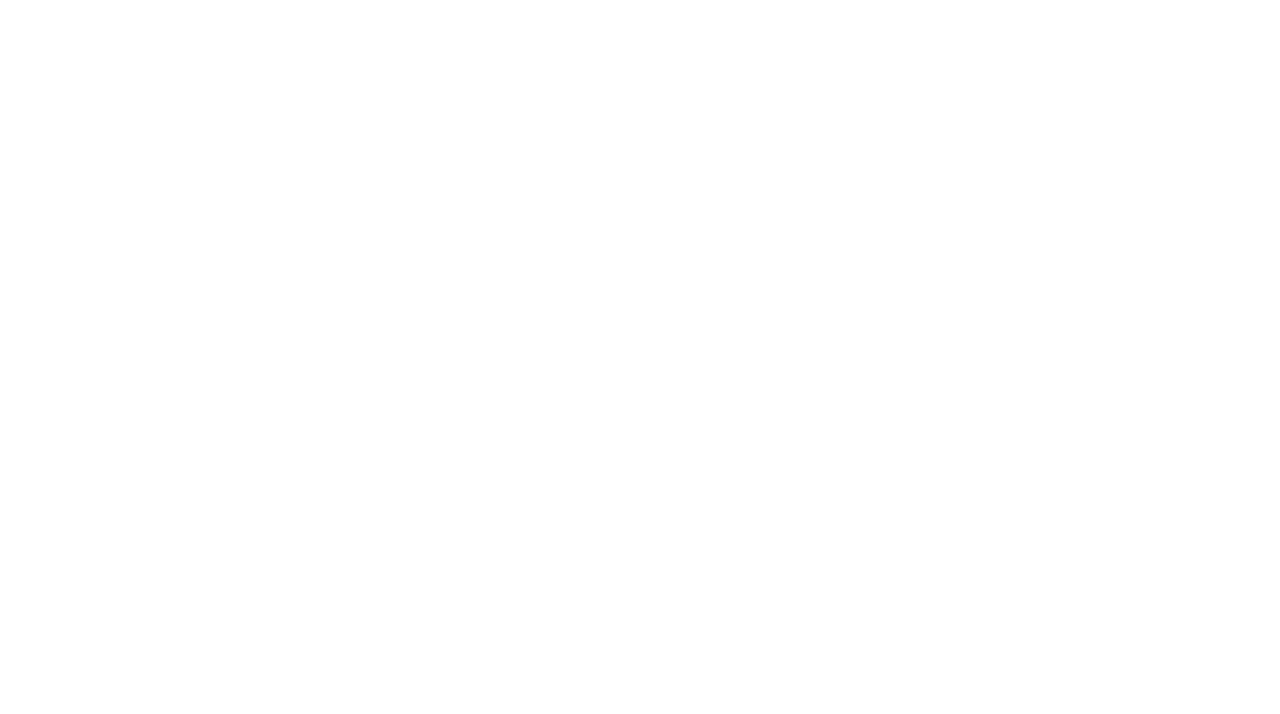
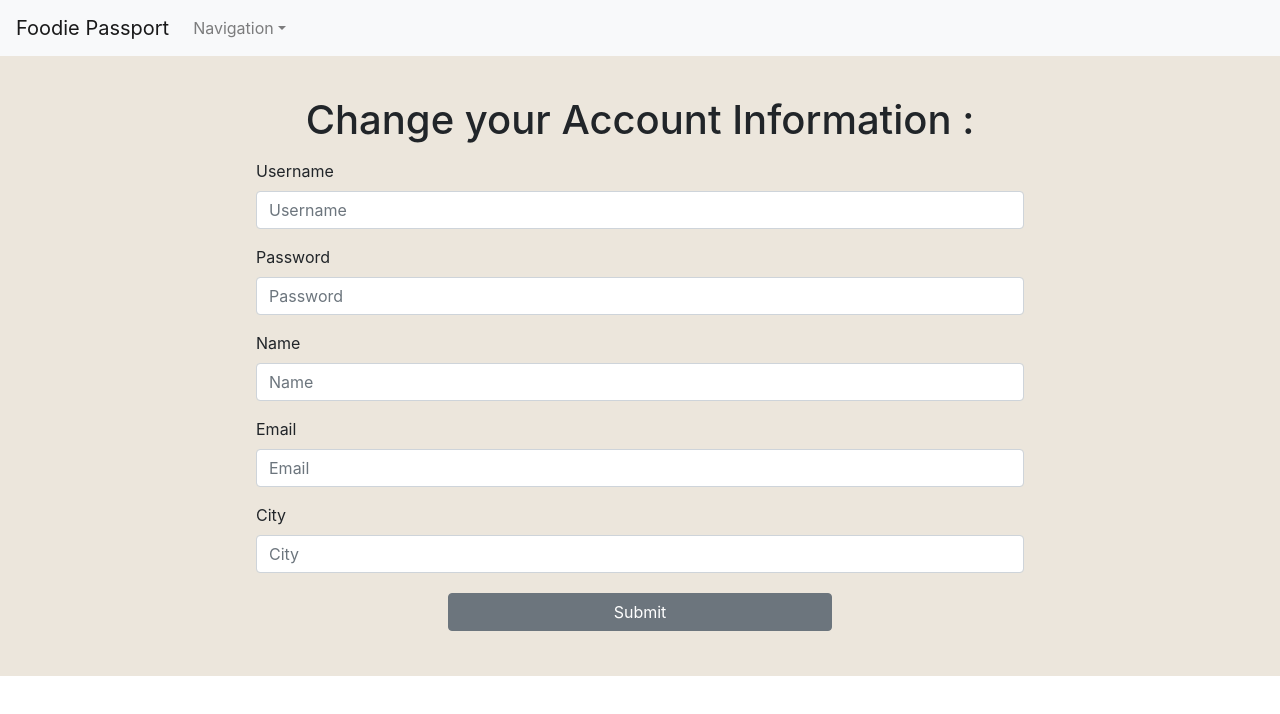
Before and after one commit to Restaurant-Passport-4/FE-Restuarant-Passport-4, a React (Create React App) app: page /editProfile in a window 1280 px wide. Shown: the top 714 px of the page. Built offline with nearby package versions, Linux system fonts and the light colour scheme.

Commit message:
wednesday commit

```diff
--- a/src/App.js
+++ b/src/App.js
@@ -15,6 +15,7 @@ import Settings from './components/menu/settings';
 import NewRestaurantForm from './components/menu/passport/newRestaurantForm';
 import Restaurant from './components/menu/dashboard/restaurant/restaurant';
 import EditPassport from './components/menu/passport/editPassport';
+import EditProfile from './components/menu/profile/editProfile';
 
 function App() {
   const [loggedIn, setLoggedIn] = useState(localStorage.getItem('token')? true: false);
@@ -38,6 +39,7 @@ function App() {
           <Route path = "/newRestaurant" component = {NewRestaurantForm} />
           <Route path = "/restaurant/:ID" component = {Restaurant} />
           <Route path = "/editpassport" component = {EditPassport} />
+          <Route path = "/editProfile" component = {EditProfile} />
         </Switch>
       </FoodieContext.Provider>
     </main>
--- a/src/components/log_reg/login.js
+++ b/src/components/log_reg/login.js
@@ -28,6 +28,8 @@ const LogIn = props => {
     }
 
     return (
+        <Background>
+            <Img src={require('./imgs/foodiePassportLogo.PNG')} alt='foodie passport logo' />
             <FormContainer>
                 <H1>Login</H1>
                 <Form onSubmit={onSubmit}>
@@ -49,14 +51,22 @@ const LogIn = props => {
                     </FormGroup>
                     <BtnContainer>
                         <Button type='submit'>Log In</Button>
-                    <Link to='/register'>New User? Sign Up</Link>
+                    </BtnContainer>
+                    <BtnContainer>
+                        <Link to='/register'>New User? <br /> Sign Up</Link>
                     </BtnContainer>
                 </Form>
             </FormContainer>
+        </Background>
     )
 }
 
 export default LogIn;
+
+const Background = styled.div`
+    background-color: #ECE6DC;
+    padding: 25px 0;
+`;
 
 const H1 = styled.h1`
     text-align: center;
@@ -73,6 +83,13 @@ const BtnContainer = styled.div`
     display: flex;
     flex-direction: column;
     justify-content: center;
-    margin: 10px auto;
+    margin: 15px auto;
     text-align: center;
 `;
+
+const Img = styled.img`
+    margin: 10px auto;
+    width: 80%;
+    max-width: 500px;
+    display: block;
+`;
--- a/src/components/log_reg/register.js
+++ b/src/components/log_reg/register.js
@@ -35,6 +35,7 @@ const Register = () => {
         }
 
     return (
+        <Background>
             <FormContainer>
                 <H1>Register your new account:</H1>
                 <Form onSubmit={onSubmit}>
@@ -63,8 +64,8 @@ const Register = () => {
                         <Link to ='/'>Returning User? Sign in</Link>
                     </BtnContainer>
                 </Form>
-
             </FormContainer>
+        </Background>
     )
 
 }
@@ -89,3 +90,7 @@ const BtnContainer = styled.div`
     margin: 20px auto;
     text-align: center;
 `;
+const Background = styled.div`
+    background-color: #ECE6DC;
+    padding: 25px 0;
+`;
--- a/src/components/menu/dashboard/restaurant/restaurant.js
+++ b/src/components/menu/dashboard/restaurant/restaurant.js
@@ -4,25 +4,80 @@ import {
     Card, CardImg, CardText, CardBody,
     CardTitle, CardSubtitle, Button
   } from 'reactstrap';
+  import styled from 'styled-components';
 
 const Restaurant = (props) => {
-    const{ id, name, city, address } = props;
+    const{ id, name, city, address, addToPassport } = props;
 
     return (
         <div>
           <NavBar />
-          <Card>
-            <CardImg top width="100%" src="" alt="restaurant photo" />
-            <CardBody>
-              <CardTitle>{name}</CardTitle>
-              <CardSubtitle>{city}</CardSubtitle>
-              <CardSubtitle>{address}</CardSubtitle>
-              <CardText>description/notes</CardText>
-              <Button>Add/Remove To/From Passport</Button>
-            </CardBody>
-          </Card>
+          <CardStyled>
+            <img width="100%" src="" alt="restaurant picture" />
+            <CardH2>{name}</CardH2>
+            <CardH4>{city}</CardH4>
+            <CardH4>{address}</CardH4>
+            <ButtonCont>
+              <ButtonStyled onClick={addToPassport}>Add to passport</ButtonStyled>
+            </ButtonCont>
+           </CardStyled>
         </div>
       );
 };
 
 export default Restaurant
+
+const Background = styled.div`
+    background-color: #ECE6DC;
+    height: 100vh;
+`;
+const ButtonLink = styled.button`
+  width: 100%;
+  border-radius: 15px;
+  color: white;
+  background-color: #8C2C2C;
+  height: 60px;
+  border: 3px solid #F6EFE5
+  &:hover{
+    background-color: #F6EFE5;
+    border: 3px solid #8C2C2C;
+    color: #8C2C2C;
+    }
+`;
+const ButtonCont = styled.div`
+  width: 100%;
+  display: flex;
+  justify-content: space-evenly;
+  margin: 25px auto;
+`;
+const ButtonStyled = styled.button`
+  width: 40%;
+  border-radius: 15px;
+  color: white;
+  background-color: #8C2C2C;
+  height: 60px;
+  border: 3px solid #F6EFE5
+  &:hover{
+   background-color: #F6EFE5;
+   border: 3px solid #8C2C2C;
+   color: #8C2C2C;
+   }
+`;
+const CardStyled = styled.div`
+  width: 46%;
+  background-color: #E5E5E5;
+  border: 2px solid #8C2C2C;
+  border-radius: 15px;
+  margin: 20px 2%;
+  @media(max-width: 400px) {
+    width: 85%;
+    margin: 10px 1.5% 0 1.5%;
+  }
+`;
+const CardH2 = styled.h2`
+  text-align: center;
+  margin-top: 10px;
+`;
+const CardH4 = styled.h4`
+  text-align: center;
+`;
--- a/src/components/menu/dashboard/suggestionCard.js
+++ b/src/components/menu/dashboard/suggestionCard.js
@@ -12,7 +12,8 @@ const SuggestionCard = (props) => {
           <CardH4>{address}</CardH4>
           <img width="100%" src="" alt="restaurant picture" />
           <ButtonCont>
-            <Link to={`/restaurant/${id}`}><ButtonLink>View More Details</ButtonLink></Link>
+            <Link to={`/restaurant/${id}`}>
+            <ButtonLink>View More Details</ButtonLink></Link>
             <ButtonStyled onClick={addToPassport}>Add to passport</ButtonStyled>
           </ButtonCont>
         </CardStyled>
@@ -55,7 +56,7 @@ const ButtonStyled = styled.button`
 `;
 const CardStyled = styled.div`
   width: 46%;
-  background-color: #ECE6DC;
+  background-color: #E5E5E5;
   border: 2px solid #8C2C2C;
   border-radius: 15px;
   margin: 20px 2%;
--- a/src/components/menu/dashboard/suggestionList.js
+++ b/src/components/menu/dashboard/suggestionList.js
@@ -57,6 +57,8 @@ const CardContainer = styled.div`
     @media(max-width: 400px){
         width: 100%;
         border-radius: 0;
+        border: none;
+
 
     }
 `;
--- a/src/components/menu/passport/addRestaurant.js
+++ b/src/components/menu/passport/addRestaurant.js
@@ -7,12 +7,16 @@ const AddRestaurant = () => {
 
 
     return(
-        <div>
+        <Background>
             <Link to='/newRestaurant'>
                 <Button outline color="secondary">Add a New Restaurant</Button>{' '}
             </Link>
-        </div>
+        </Background>
     );
 };
 
 export default AddRestaurant;
+
+const Background = styled.div`
+    background-color: #ECE6DC;
+`;
--- a/src/components/menu/passport/editPassport.js
+++ b/src/components/menu/passport/editPassport.js
@@ -1,4 +1,5 @@
 import React, { useState } from 'react';
+import styled from 'styled-components';
 import { Button, Form, FormGroup, Label, Input } from 'reactstrap';
 import axiosWithAuth from '../../axiosWithAuth';
 
@@ -28,8 +29,9 @@ const EditPassport = props => {
     }
 
     return (
-        <div>
+        <Background>
             <h1>Edit passport entry:</h1>
+            <FormContainer>
                 <Form>
                     <FormGroup onSubmit={onSubmit}>
                         <Label for='name'>Restuarant Name</Label>
@@ -99,8 +101,18 @@ const EditPassport = props => {
                     </FormGroup>
                         <Button type='submit'>Submit</Button>
                 </Form>
-        </div>
+            </FormContainer>
+        </Background>
     )
 }
 
 export default EditPassport;
+
+const Background = styled.div`
+    background-color: #ECE6DC;
+`;
+
+const FormContainer = styled.div`
+    width: 60%;
+    margin: 0 auto;
+`;
--- a/src/components/menu/passport/newRestaurantForm.js
+++ b/src/components/menu/passport/newRestaurantForm.js
@@ -1,4 +1,5 @@
 import React, { useState } from 'react';
+import styled from 'styled-components';
 import { Button, Form, FormGroup, Label, Input } from 'reactstrap';
 import NavBar from '../../navbar.js';
 import axiosWithAuth from '../../axiosWithAuth';
@@ -33,9 +34,10 @@ const NewRestaurantForm = () => {
 
 
     return(
-        <div>
+        <Background>
             <NavBar />
-            <h1>Add A New Restaurant</h1>
+            <H1>Add A New Restaurant</H1>
+            <FormContainer>
                 <Form>
                     <FormGroup onSubmit={submitEffect}>
                         <Label for='name'>Restuarant Name</Label>
@@ -96,7 +98,7 @@ const NewRestaurantForm = () => {
                         </Input>
                     </FormGroup>
                 <FormGroup>
-                    <Label for='name'>Website</Label>
+                        <Label for='name'>Notes</Label>
                         <Input type='textarea'
                             name='notes'
                             id='notes'
@@ -105,8 +107,21 @@ const NewRestaurantForm = () => {
                     </FormGroup>
                     <Button type='submit'>Submit</Button>
                 </Form>
-        </div>
+            </FormContainer>
+        </Background>
     );
 };
 
 export default NewRestaurantForm;
+
+const Background = styled.div`
+    background-color: #ECE6DC;
+`;
+const FormContainer = styled.div`
+    width: 60%;
+    margin: 0 auto;
+`;
+const H1 = styled.h1`
+    text-align: center;
+    margin: 15px;
+`;
--- /dev/null
+++ b/src/components/menu/profile/editProfile.js
@@ -0,0 +1,90 @@
+import React, { useState } from 'react';
+import styled from 'styled-components';
+import { Button, Form, FormGroup, Label, Input } from 'reactstrap';
+import { Link } from 'react-router-dom';
+import NavBar from '../../navbar';
+
+const EditProfile = () => {
+    const [input, setInput] = useState({
+        username: '',
+        password: '',
+        name: '',
+        email: '',
+        city: ''})
+
+
+    const changeHandler = e => {
+        setInput({ ...input, [e.target.name]: e.target.value});
+    };
+
+    const submitEffect = e => {
+        e.preventDefault();
+        if(Input.password.length < 6 || Input.username.length < 6) {
+            alert("Username/Password is too short, must be minimum 6 characters.")
+        }
+        else {
+           alert("Your profile has been updated!")
+        };
+    };
+
+    return (
+        <>
+            <NavBar />
+            <Background>
+                <H1>Change your Account Information :</H1>
+                <FormContainer>
+                    <Form onSubmit={submitEffect}>
+                        <FormGroup>
+                            <Label for="username">Username</Label>
+                            <Input type="text" name="username" id="username" placeholder="Username" onChange={changeHandler} />
+                        </FormGroup>
+                        <FormGroup>
+                            <Label for="password">Password</Label>
+                            <Input type="password" name="password" id="password" placeholder="Password" onChange={changeHandler} />
+                        </FormGroup>
+                        <FormGroup>
+                            <Label for="name">Name</Label>
+                            <Input type="text" name="name" id="name" placeholder="Name" onChange={changeHandler} />
+                        </FormGroup>
+                        <FormGroup>
+                            <Label for="email">Email</Label>
+                            <Input type="text" name="email" id="email" placeholder="Email" onChange={changeHandler} />
+                        </FormGroup>
+                        <FormGroup>
+                            <Label for="city">City</Label>
+                            <Input type="text" name="city" id="city" placeholder="City" onChange={changeHandler} />
+                        </FormGroup>
+                        <BtnContainer>
+                            <Button type="submit">Submit</Button>
+                        </BtnContainer>
+                    </Form>
+                </FormContainer>
+            </Background>
+        </>
+    );
+};
+
+export default EditProfile;
+
+const H1 = styled.h1`
+    text-align: center;
+    margin: 15px;
+`;
+
+const FormContainer = styled.div`
+    width: 60%;
+    margin: 0 auto;
+`;
+
+const BtnContainer = styled.div`
+    width: 50%;
+    display: flex;
+    flex-direction: column;
+    justify-content: center;
+    margin: 20px auto;
+    text-align: center;
+`;
+const Background = styled.div`
+    background-color: #ECE6DC;
+    padding: 25px 0;
+`;
--- a/src/components/menu/profile/profile.js
+++ b/src/components/menu/profile/profile.js
@@ -1,8 +1,10 @@
 import React, { useEffect, useContext } from 'react';
 import NavBar from '../../navbar';
+import styled from 'styled-components';
 import { FoodieContext } from '../../../contexts/foodiecontext';
 import axiosWithAuth from '../../../components/axiosWithAuth';
 import { Button } from 'reactstrap';
+import { Link } from 'react-router-dom';
 
 const Profile = () => {
     const {profile, setProfile} = useContext(FoodieContext);
@@ -23,14 +25,21 @@ const Profile = () => {
     }, [])
 
     return (
-        <div>
+        <Background>
             <NavBar />
             {/* <h1>Hello {profile.name}!</h1>
-            <p>{profile.email}</p>
-            <p>{profile.password}</p> */}
-            <Button color="info" size="lg">Edit</Button>
-        </div>
+            <p>Email: {profile.email}</p>
+            <p>Passowrd: {profile.password}</p> */}
+            <Link to = '/editProfile'>
+                <Button color="info" size="lg">Edit Profile</Button>
+            </Link>
+        </Background>
     )
 }
 
 export default Profile
+
+const Background = styled.div`
+    background-color: #ECE6DC;
+    height: 100vh;
+`;
```
Also changed, not shown: src/components/menu/dashboard/dashboard.js (+5 -13 lines), src/components/log_reg/imgs/foodiePassportLogo.PNG (added). Lines whose indentation alone changed are shown as unchanged.
